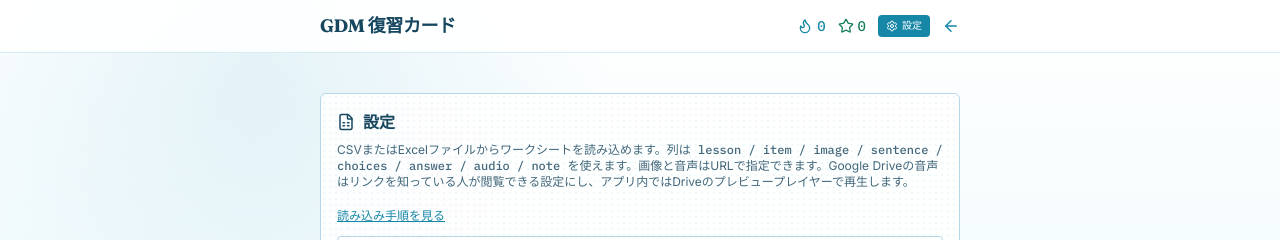
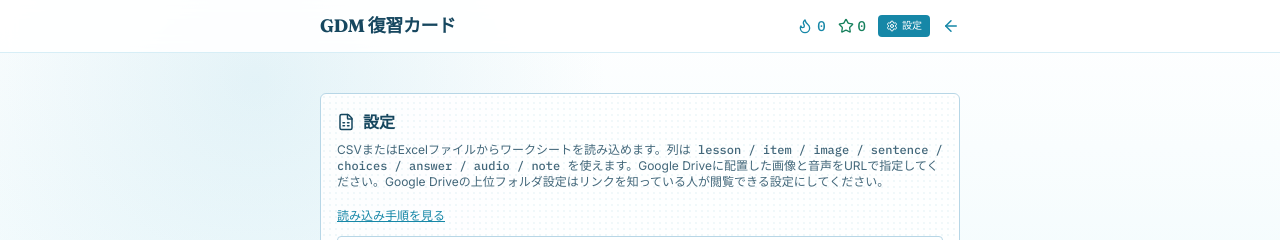
Before and after one commit to gdmeigo/review, a React (Vite) app: page / in a window 1280 px wide. Both pictures are taken after a click on the button "設定". Shown: the top 240 px of the page. Built offline with nearby package versions, Linux system fonts and the light colour scheme.

Commit message:
文面修正

```diff
--- a/src/gdm-review.jsx
+++ b/src/gdm-review.jsx
@@ -558,7 +558,7 @@ WorkP22,2,https://example.com/picture2.png,This is a ____.,glass|bottle,glass,,_
       <p className="text-xs text-[#42677a] mb-3">
         CSVまたはExcelファイルからワークシートを読み込めます。列は
         <span className="font-mono"> lesson / item / image / sentence / choices / answer / audio / note </span>
-        を使えます。画像と音声はURLで指定できます。Google Driveの音声はリンクを知っている人が閲覧できる設定にし、アプリ内ではDriveのプレビュープレイヤーで再生します。
+        を使えます。Google Driveに配置した画像と音声をURLで指定してください。Google Driveの上位フォルダ設定はリンクを知っている人が閲覧できる設定にしてください。
       </p>
       <button onClick={() => setShowHelp((s) => !s)} className="text-xs text-[#1687a7] underline mb-3">
         {showHelp ? "手順を隠す" : "読み込み手順を見る"}
```
